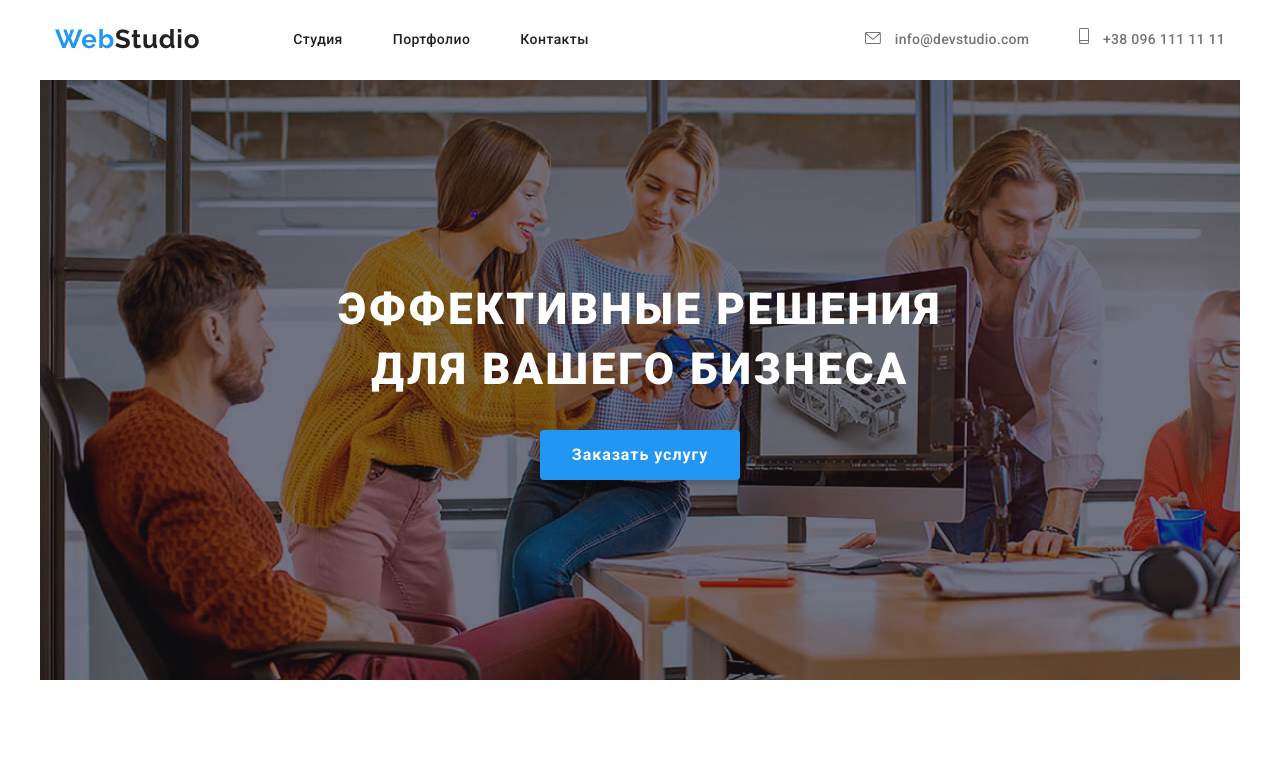
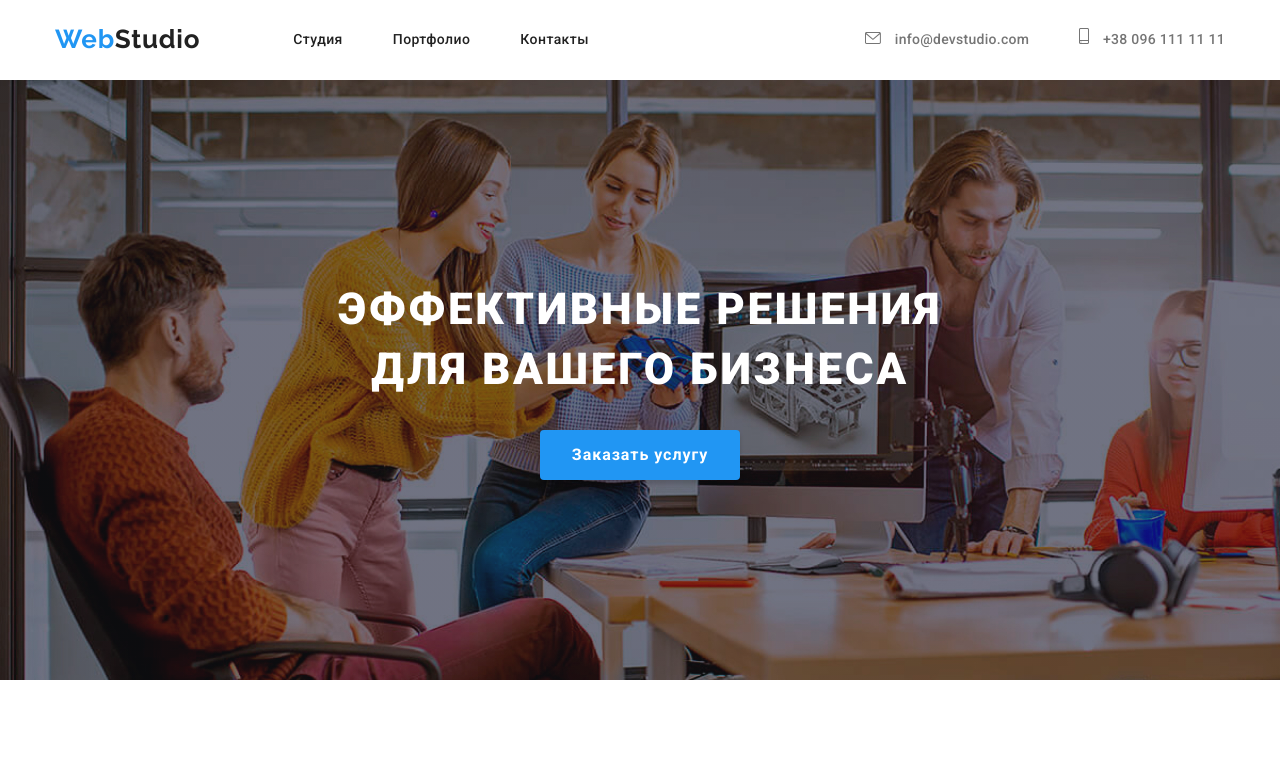
Before and after one commit to anasteti4ka/goit-markup-hw-04, a plain HTML site: page index.html in a window 1280 px wide. Shown: the top 771 px of the page. Drawn offline with nearby package versions, Linux system fonts and the light colour scheme.

Commit message:
goit-markup-hw-04

```diff
--- a/CSS/styles.css
+++ b/CSS/styles.css
@@ -192,7 +192,6 @@ p {
   background: #2f303a;
   background-image: radial-gradient(circle at center, #2F303A40, #2F303A40), url(../img/titlebackimg.jpg);
   background-size: cover;
-  max-width: 1600px;
   height: 600px;
 }
 
--- a/index.html
+++ b/index.html
@@ -42,7 +42,7 @@
     </header>
     <main>
         <!--Hero Container-->
-        <section class="title container">
+        <section class="title">
         <div class="container hero-content">
             <h1 class="title-text">
                 Эффективные решения <br />
```
